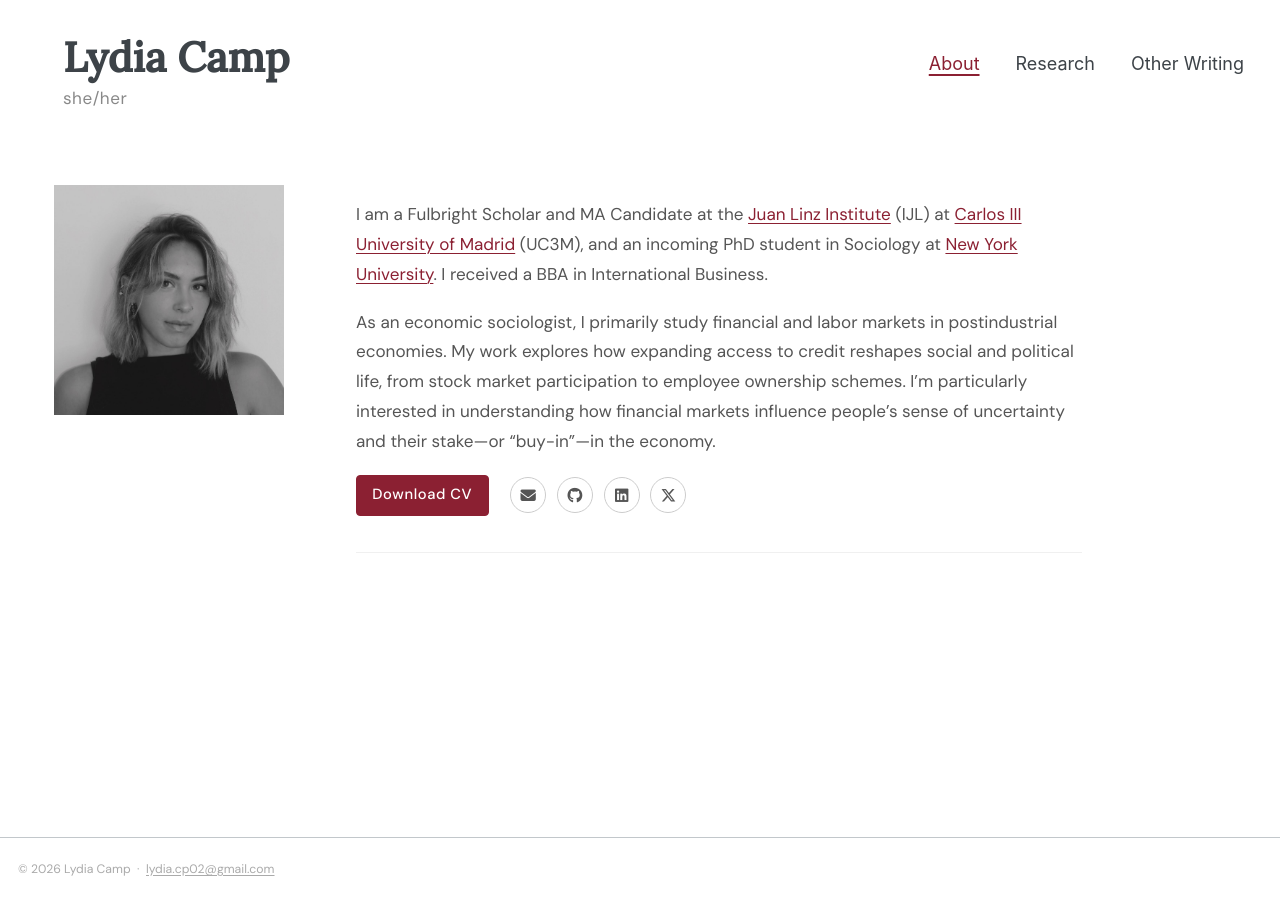
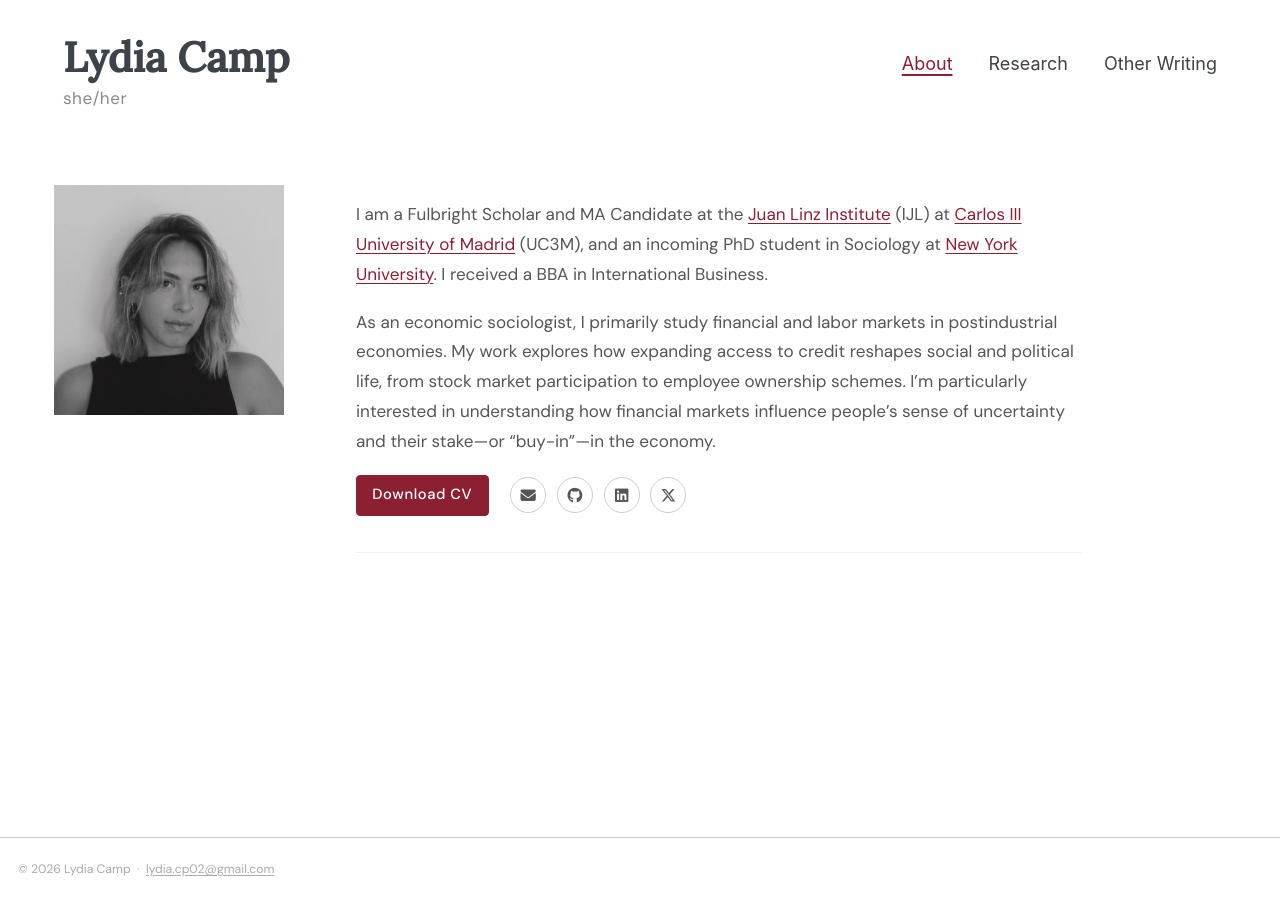
Before and after one commit to lydiagcamp/lydiagcamp.github.io, a Jekyll site: the page built from _pages/about.md, in a window 1280 px wide and 900 px high. Built offline with Jekyll 4.4.1, drawn with Linux system fonts in a browser that asks for light colours.

Commit message:
Add right padding to header to match left side
Co-Authored-By: Claude Sonnet 4.6 <noreply@anthropic.com>

```diff
--- a/assets/css/custom.css
+++ b/assets/css/custom.css
@@ -137,6 +137,7 @@ details[open] summary {
   margin-left: 0 !important;
   width: 100% !important;
   max-width: 100% !important;
+  padding-right: 2.5rem !important;
 }
 
 #main {
```
